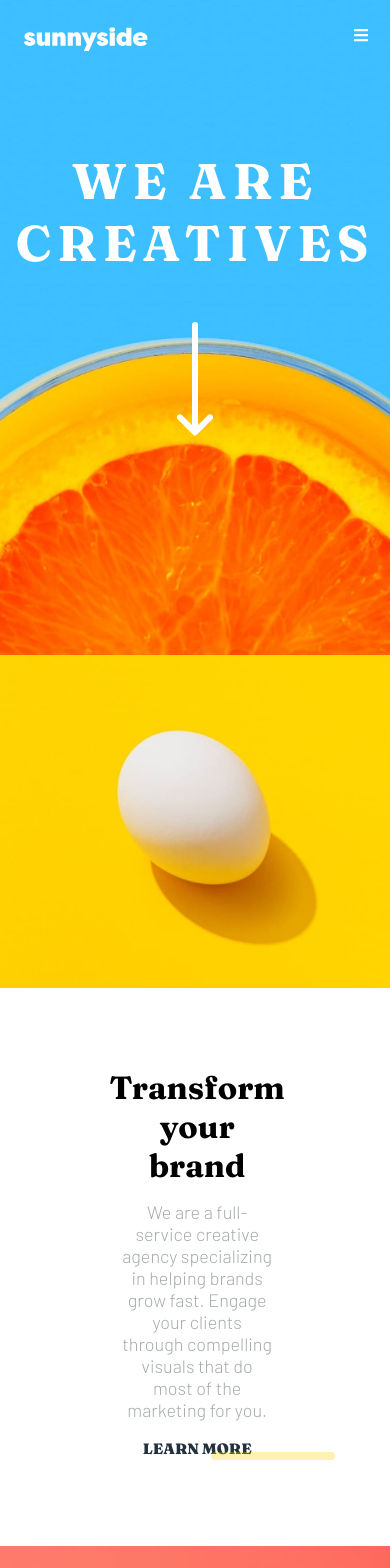
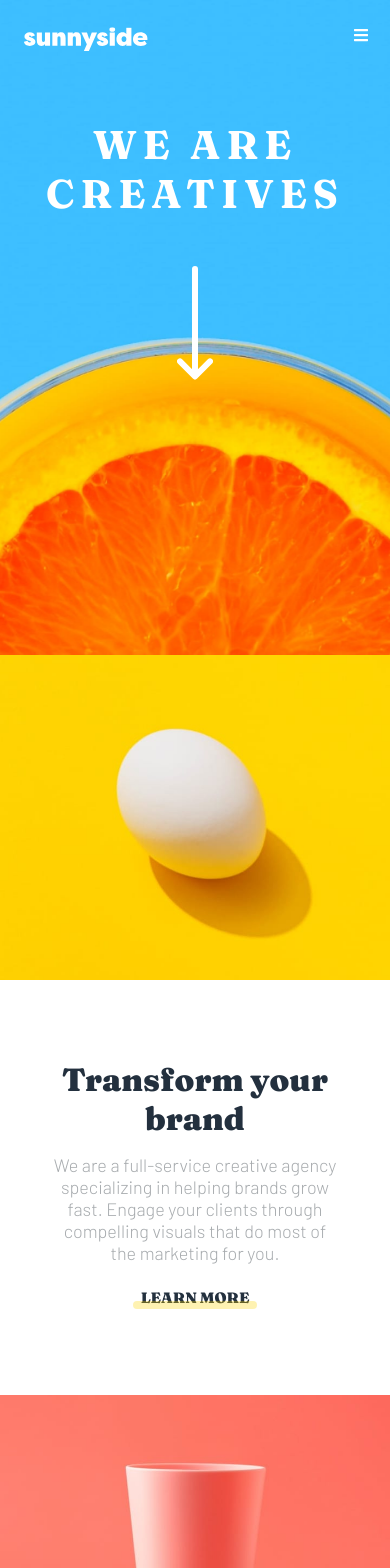
Before and after one commit to misiucodes/sunnyside-agency-landing-page-react, a React (Create React App) app: page / in a window 390 px wide. Shown: the top 1568 px of the page. Built offline with nearby package versions, Linux system fonts and the light colour scheme.

Commit message:
made responsive

```diff
--- a/src/Body.css
+++ b/src/Body.css
@@ -18,7 +18,8 @@
 }
 
 /* row container */
-.info__transform, .info__standout  {
+.info__transform,
+.info__standout {
   display: flex;
   flex: 1 1 50%;
   max-width: 100%;
@@ -29,12 +30,15 @@
   text-align: center;
 }
 
-.info__graphic-photography > * {
+.info__graphic-photography>* {
   flex: 1;
 }
 
 /*row-img containers*/
-.info__img-transform, .info__img-standout, .info__img-graphic, .info__img-photography {
+.info__img-transform,
+.info__img-standout,
+.info__img-graphic,
+.info__img-photography {
   min-width: 50%;
 }
 
@@ -43,24 +47,30 @@
 }
 
 /*image styling*/
-.img-transform, .img-standout, .img-graphic,
+.img-transform,
+.img-standout,
+.img-graphic,
 .img-photography {
   width: 100%;
   height: 100%;
-  object-fit: cover;
+  object-fit: fill;
+  display: block;
 }
 
-.img-graphic, .img-photography {
+.img-graphic,
+.img-photography {
   object-fit: fill;
 }
 
 /*col - text containers*/
-.info__text-transform, .info__text-standout {
+.info__text-transform,
+.info__text-standout {
   max-width: 50%;
   padding: 13rem 8rem;
 }
 
-.info__text-photography, .info__text-graphic {
+.info__text-photography,
+.info__text-graphic {
   margin-top: -16rem;
 }
 
@@ -69,15 +79,19 @@
   font-family: Fraunces, sans-serif;
   font-size: 35px;
   word-wrap: break-word;
-  width: 55%;
+  width: 75%;
+  color: var(--v-dk-sat-blue);
+  font-weight: 900;
 }
 
-.info__headline-graphic, .info__headline-photography {
+.info__headline-graphic,
+.info__headline-photography {
   font-family: Fraunces, sans-serif;
   text-align: center;
   font-size: 30px;
   margin-bottom: 2rem;
   color: var(--dk-cyan);
+  font-weight: 900;
 }
 
 .info__description {
@@ -86,11 +100,12 @@
   word-wrap: break-word;
   width: 87%;
   color: var(--gray-blue);
-  padding-bottom: 1.15rem;
+  padding-bottom: 1.5rem;
   padding-top: 1rem;
 }
 
-.info__description-graphic, .info__description-photography {
+.info__description-graphic,
+.info__description-photography {
   font-family: Barlow, sans-serif;
   font-size: 18px;
   width: 40%;
@@ -146,7 +161,7 @@
 }
 
 
-@media screen and (max-width: 600px) {
+@media screen and (max-width: 900px) {
   .info__container {
     justify-content: center;
     align-items: center;
@@ -173,7 +188,8 @@
     grid: 1fr;
   }
 
-  .info__text-transform, .info__text-standout {
+  .info__text-transform,
+  .info__text-standout {
     max-width: 100%;
     padding: 5rem 6.85rem;
   }
@@ -199,12 +215,31 @@
     height: 100%;
   }
 
-  .info__description-graphic, .info__description-photography {
+  .info__description-graphic,
+  .info__description-photography {
     width: 75%;
     padding-bottom: 2rem;
   }
 
-  .info__headline-graphic, .info__headline-photography {
+  .info__headline-graphic,
+  .info__headline-photography {
     padding-top: 4rem;
   }
 }
+
+@media screen and (max-width: 620px) {
+  .info__text-transform,
+  .info__text-standout {
+    max-width: 100%;
+    padding: 5rem 2rem;
+  }
+
+  .info__img-photography, .info__img-graphic {
+    height: 450px;
+  }
+
+  .info__headline-graphic, .info__headline-photography {
+    margin-bottom: .85rem;
+  }
+
+}
--- a/src/Body.js
+++ b/src/Body.js
@@ -18,10 +18,12 @@ function Body2() {
           <p className="info__description">
             We are a full-service creative agency specializing in helping brands grow fast. Engage your clients through compelling visuals that do most of the marketing for you.
           </p>
+          <div className="btn-container">
             <a href="/" className="btn-learnmore">
               Learn More
             </a>
             <div className="btn-underline-transform"></div>
+          </div>
         </div>
 
         <div className="info__img-transform">
@@ -42,10 +44,12 @@ function Body2() {
           <p className="info__description">
             Using a collaborative formula of designers, researchers, photographers, videographers, and copyrighters, we'll build and extend your brand in digital places.
           </p>
+          <div className="btn-container">
             <a href="/" className="btn-learnmore">
               Learn More
             </a>
             <div className="btn-underline-standout"></div>
+          </div>
         </div>
 
       </div>
--- a/src/ClientTestimonials.css
+++ b/src/ClientTestimonials.css
@@ -13,7 +13,7 @@
 
 section {
   background-color: var(--white);
-  padding: 15em 8em 8em 8em;
+  padding: 14em 8em 9em 8em;
 }
 
 .headline {
@@ -22,8 +22,8 @@ section {
   text-transform: uppercase;
   letter-spacing: 5px;
   color: var(--gray-blue);
-  padding-bottom: 2rem;
-  padding-top: 2rem;
+  padding-bottom: 3rem;
+  font-size: 18px;
 }
 
 .client-wrapper {
@@ -33,7 +33,7 @@ section {
 .client-wrapper > * {
   flex-basis: 33%;
   flex-wrap: wrap;
-  padding: 4em 1.5em;
+  padding: 4em auto;
 }
 
 .testimonial {
@@ -41,6 +41,8 @@ section {
   text-align: center;
   padding: 1em 2em 3em 2em;
   color: var(--v-dk-sat-blue);
+  font-size: 18px;
+  line-height: 1.5;
 }
 
 .client-name {
@@ -62,13 +64,13 @@ section {
   width: 100px;
 }
 
-@media screen and (max-width: 600px) {
+@media screen and (max-width: 970px) {
   section {
-    padding: 5rem 0;
+    padding: 3rem 0;
   }
 
   .headline {
-    margin-top: 2rem;
+    margin-top: 4rem;
   }
 
   .client-wrapper {
@@ -77,11 +79,10 @@ section {
   }
 
   .col-emily, .col-thomas, .col-jennie {
-    padding-bottom: 1.5rem;
+    padding: 2rem .5rem;
   }
 
   .testimonial {
-    width: 60%;
     margin: 0 auto;
     font-size: 18px;
   }
--- a/src/Footer.css
+++ b/src/Footer.css
@@ -19,6 +19,10 @@ footer {
   padding: 6rem 30rem 7rem 30rem;
   justify-content: center;
   margin-top: -4px;
+}
+
+.footer-content {
+  display: grid;
 }
 
 .img-logo {
@@ -83,10 +87,28 @@ footer {
   font-size: 15px;
 }
 
-@media screen and (max-width: 600px) {
+@media screen and (max-width: 970px) {
   footer {
     padding: 6rem 0;
     width: 100%;
 
   }
 }
+
+@media screen and (max-width: 600px) {
+  .footer-content {
+    justify-content: center;
+    align-items: center;
+    margin: 0 auto;
+    width: 70%;
+    padding-bottom: 3rem;
+  }
+
+  .attribution, .attribution-style {
+    font-size: 10px;
+  }
+
+  .footer-navbar-item {
+    font-size: 16px;
+  }
+}
--- a/src/Footer.js
+++ b/src/Footer.js
@@ -9,6 +9,7 @@ import twitter from "./images/icon-twitter.svg";
 function Footer() {
   return (
     <footer>
+      <div className="footer-content">
       <div className="footer-logo">
         <img src={logo} alt="Sunnyside logo"
         className="img-logo"/>
@@ -45,6 +46,7 @@ function Footer() {
       <span className="attribution">
         Challenge by <strong className="attribution-style">Frontend Mentor. </strong>Coded by <strong className="attribution-style">Michelle.</strong>
       </span>
+      </div>
     </footer>
   );
 }
--- a/src/Main.css
+++ b/src/Main.css
@@ -24,7 +24,7 @@
 
 }
 
-@media screen and (max-width: 960px) {
+@media screen and (max-width: 970px) {
   .background-container {
     min-height: 650px;
     background: url(images/header.jpg) center center/cover no-repeat;
@@ -63,3 +63,9 @@ img.img-arrow {
   margin: 0 auto;
   padding-top: 3rem;
 }
+
+@media screen and (max-width: 600px) {
+  h1.title {
+    font-size: 40px;
+  }
+}
--- a/src/Navbar.css
+++ b/src/Navbar.css
@@ -68,7 +68,7 @@
 
 .navbar-btn:hover {
   background-color: rgb(141, 214, 254);
-  transition: all 0.3s ease 0s;
+  transition: all 0.3s ease-in-out;
   color: var(--white);
 }
 
@@ -81,7 +81,8 @@
 
 /*MOBILE NAVBAR STYLING*/
 
-@media screen and (max-width: 960px) {
+
+@media screen and (max-width: 970px) {
   .navbar-item {
     position: relative;
     width: 100%;
@@ -106,14 +107,29 @@
 
   .navbar-menu-active {
     background-color: var(--white);
-    left: 0;
     opacity: 1;
-    transition: all 0.6s ease;
+    transition: all 0.3s ease-in-out;
+    flex-direction: column;
+    padding: 3rem;
+    position: fixed;
+    display: flex;
+    justify-content: space-evenly;
+    top: 105px;
+    left: 50px;
+    right: 50px;
+  }
+
+  .navbar-menu-active::before {
     display: block;
-    margin: 0 auto;
-    margin-top: 5rem;
-    padding: 2rem 4rem;
-    z-index: 1;
+    position: absolute;
+    right: 0px;
+    top: -113px;
+    content: '';
+    width: 0;
+    height: 0;
+    transform: translateY(83px);
+    border-bottom: 30px solid var(--white);
+    border-left: 30px solid transparent;
   }
 
   .navbar-logo {
@@ -146,6 +162,5 @@
     margin: 0 auto;
     padding: 1rem 1.5rem;
     margin-top: 1rem;
-
   }
 }
--- a/src/PhotoGallery.css
+++ b/src/PhotoGallery.css
@@ -8,3 +8,10 @@
   width: 100%;
 
 }
+
+@media screen and (max-width: 900px) {
+  .photo-gallery {
+    display: grid;
+    grid-template-columns: repeat(2, 1fr);
+  }
+}
```
Lines whose indentation alone changed are shown as unchanged.
